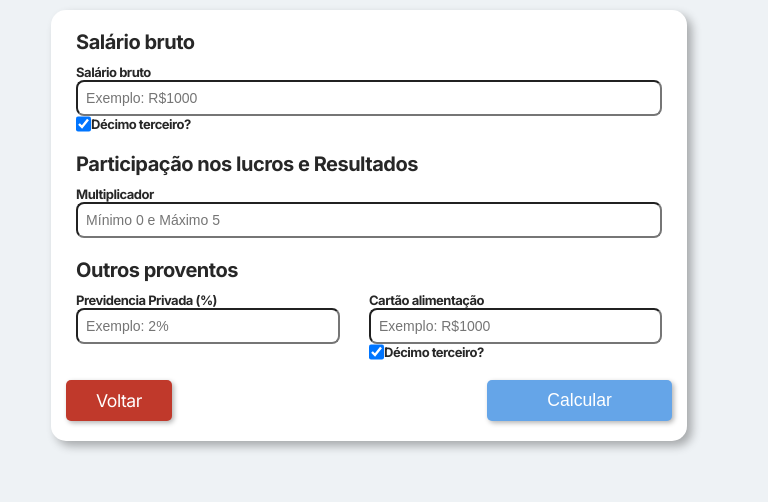
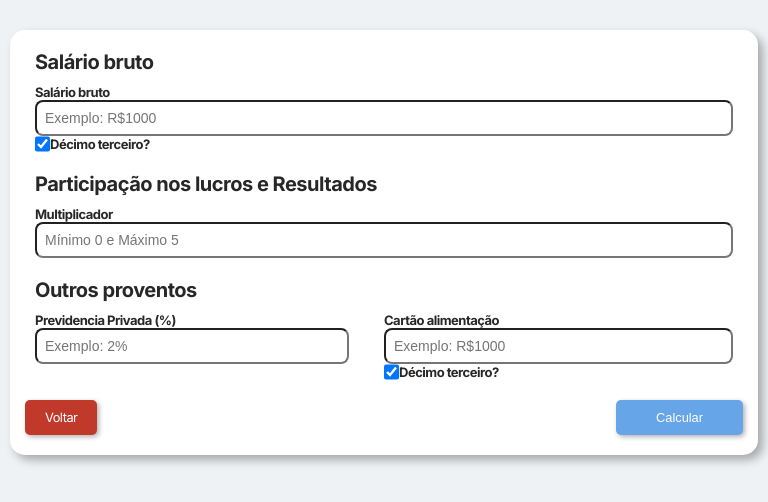
Before and after one commit to matheusrodriguesvieira/calculadora-recebimentos-mensais, a Next.js app: page /calculator in a window 768 px wide. Shown: the top 502 px of the page. Built offline with nearby package versions, Linux system fonts and the light colour scheme.

Commit message:
ajuste de responsividade

```diff
--- a/src/app/calculator/index.css
+++ b/src/app/calculator/index.css
@@ -89,7 +89,7 @@
         width: 15px;
     }
 
-    .buttons-container{
+    .buttons-container {
         display: flex;
         width: 100%;
         flex-direction: row;
@@ -104,15 +104,16 @@
         transition: 0.25s;
         color: #fff;
         border: none;
-        box-shadow: 2px 2px 5px rgb(0,0,0,0.3);
+        box-shadow: 2px 2px 5px rgb(0, 0, 0, 0.3);
         text-decoration: none;
     }
 
-    .btn:last-child{
+    .btn:last-child {
         padding: 10px 60px;
         background-color: #65a5e8;
     }
-    .btn:first-child{
+
+    .btn:first-child {
         background-color: #c0392b;
     }
 
@@ -230,18 +231,30 @@
     }
 }
 
-@media (max-width: 600px) {
+@media (max-width: 1024px) {
     .container {
+        min-height: 100vh;
+        min-width: 100vw;
         flex-direction: column;
-        padding: 10px;
+        align-items: center;
+        justify-content: center;
+        padding: 30px 10px;
         gap: 10%;
         overflow-y: scroll;
+
+    }
+
+    .container::-webkit-scrollbar {
+        display: none;
+        /* Esconde a barra de rolagem em navegadores WebKit */
     }
 
     .left-container {
-        width: 85%;
-        height: 90%;
+        width: 100%;
+        height: 100%;
         padding: 20px 15px;
+        margin-right: 0px;
+
 
         form {
             gap: 10px;
@@ -272,12 +285,12 @@
         }
 
         .btn {
-            padding: 10px 30px;
-            font-size: 1.1rem;
+            padding: 10px 20px;
+            font-size: 0.8rem;
         }
 
-        .btn:last-child{
-            padding: 10px 60px;
+        .btn:last-child {
+            padding: 10px 40px;
             background-color: #65a5e8;
         }
 
@@ -335,6 +348,7 @@
                 line-height: 1.2;
             }
         }
+
         table {
             font-size: 14px;
 
@@ -348,125 +362,4 @@
             }
         }
     }
-  }
-
-  /* Para telas médias (tablets) */
-  @media (min-width: 601px) and (max-width: 1024px) {
-    .container {
-        flex-direction: column;
-        padding: 10px;
-        gap: 10%;
-        overflow-y: scroll;
-    }
-
-    .left-container {
-        width: 85%;
-        height: 90%;
-        padding: 20px 15px;
-
-        form {
-            gap: 10px;
-        }
-
-
-
-
-        fieldset {
-            border: none;
-            display: flex;
-            flex-direction: column;
-            gap: 5px;
-            padding: 10px;
-        }
-
-        legend {
-            font-size: 20px;
-        }
-
-        label {
-            font-size: 13px;
-        }
-
-        input {
-            padding: 8px;
-            font-size: 14px;
-        }
-
-        .btn {
-            padding: 10px 30px;
-            font-size: 1.1rem;
-        }
-
-        .btn:last-child{
-            padding: 10px 60px;
-            background-color: #65a5e8;
-        }
-
-        fieldset:nth-of-type(2) {
-            .form-group {
-                display: flex;
-                flex-direction: row;
-                /* background-color: red; */
-                gap: 50px;
-
-                .input-group:nth-of-type(2) {
-                    width: 30%;
-                }
-            }
-        }
-
-        fieldset:nth-of-type(3) {
-            .form-group:nth-of-type(1) {
-                height: 100%;
-                width: 45%;
-            }
-
-            .form-group:nth-of-type(2) {
-                width: 50%;
-                height: 100%;
-            }
-        }
-
-    }
-
-    .right-container {
-        width: 85%;
-        height: 80%;
-        gap: 30px;
-        /* background-color: red; */
-
-        h1 {
-            font-size: 30px;
-        }
-
-        .session-container {
-            label {
-                font-size: 18px;
-            }
-        }
-
-        .session-container:last-of-type {
-            b {
-                font-size: 20px;
-            }
-
-            p {
-                text-align: justify;
-                font-size: 15px;
-                line-height: 1.2;
-            }
-        }
-        table {
-            font-size: 14px;
-
-            td {
-                padding: 8px;
-                text-align: center;
-            }
-
-            thead tr th {
-                font-size: 14px;
-            }
-        }
-    }
-  }
+}
```
